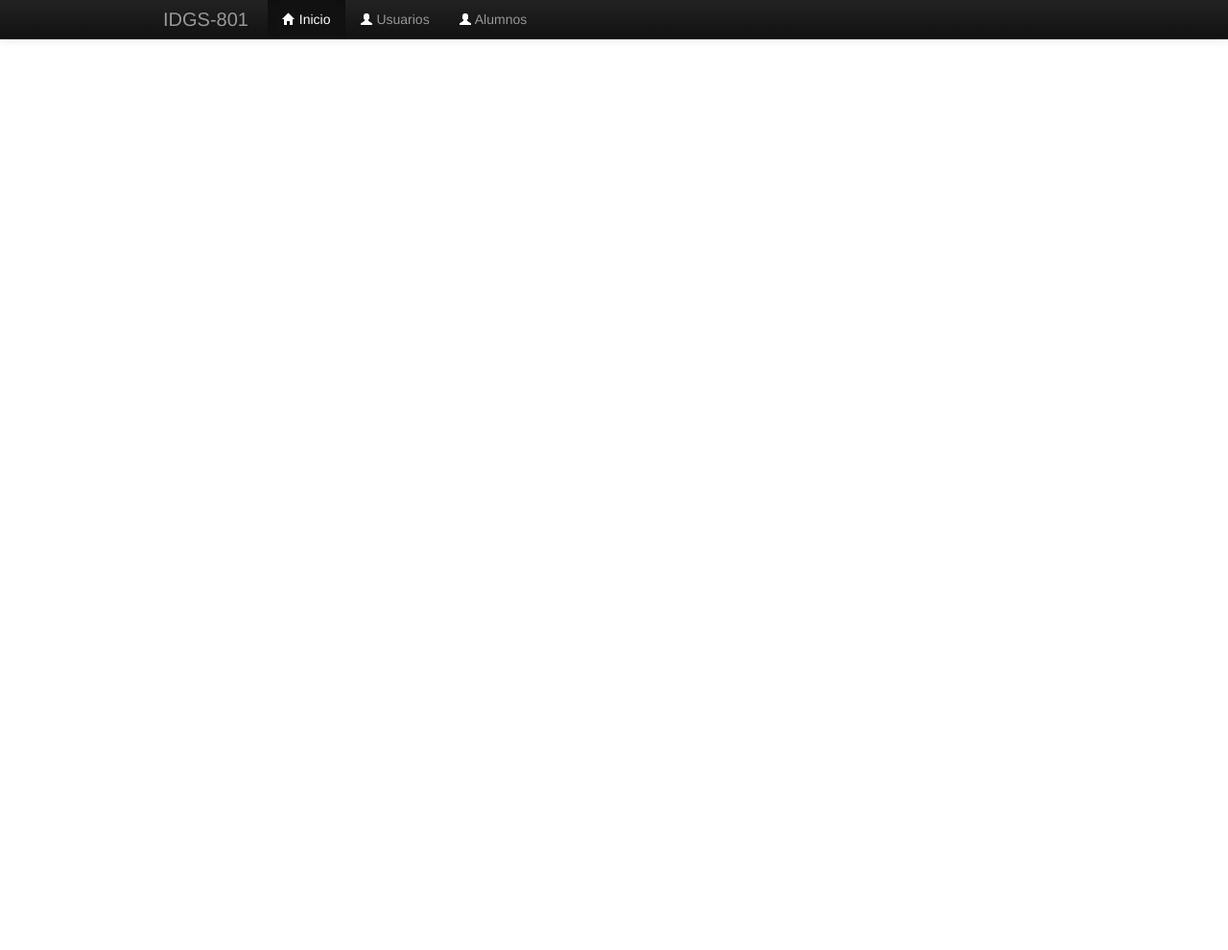
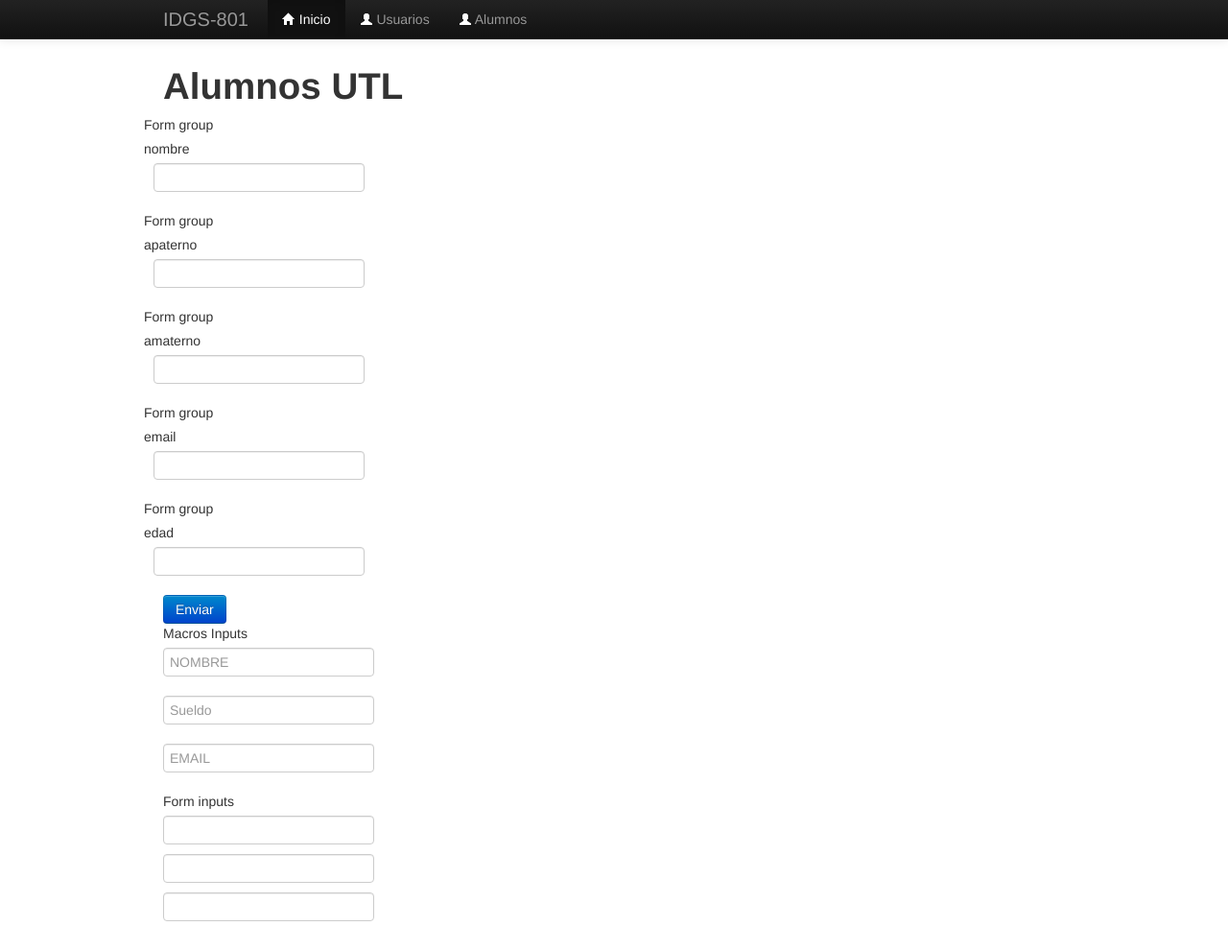
Before and after one commit to IDGS-801-19002167/IntroFlaskIDGS801, a Flask app: page /alumnos in a window 1280 px wide. Shown: the whole page at 96% size. Before the commit the page ends 42 px from the top, so only its background shows below. Run offline with Flask 3, Linux system fonts and the light colour scheme; some libraries are stand-ins or nearby versions.

Commit message:
CCIRS_29012024_Formularios

```diff
--- a/forms.py
+++ b/forms.py
@@ -1,7 +1,16 @@
+# WTF imports
 from wtforms import Form
-from wtforms import StringField,TelField
+from wtforms import StringField,TelField, IntegerField
+from wtforms.validators import DataRequired, Email
+from wtforms import EmailField
 
+# Flask imports
+from flask_wtf import FlaskForm
+
+# Class
 class UserForm(Form):
     nombre = StringField("nombre")
-    email = StringField("email") #crear campo de validacion correcto
-    apaterno = TelField("apaterno")
+    email = EmailField("email") #crear campo de validacion correcto
+    apaterno = StringField("apaterno")
+    amaterno = StringField("amaterno")
+    edad = IntegerField("edad")
--- a/main.py
+++ b/main.py
@@ -1,4 +1,6 @@
 from flask import Flask,render_template,request
+
+import forms
 
 app = Flask(__name__)
 
@@ -6,11 +8,13 @@ app = Flask(__name__)
 def index():
     return render_template("index.html")
 
-@app.route("/alumnos")
+@app.route("/alumnos", methods = ["GET","POST"])
 def alumnos():
-    titulo="UTL"
-    nombres=["Pedro","Juan","Mario"]
-    return render_template("alumnos.html", titulo=titulo, nombres=nombres)
+    alumno_clase = forms.UserForm(request.form)
+    if request.method == "POST":
+        pass
+
+    return render_template("alumnos.html", form = alumno_clase)
 
 @app.route("/maestros")
 def maestros():
--- /dev/null
+++ b/templates/_macros.html
@@ -0,0 +1,21 @@
+<!-- Macro attr -->
+{% macro datos (name, placeholder, type = "text", class="") %}
+
+<p>
+  <input type="{{ type }}" name="{{ name }}" placeholder="{{ placeholder }}" />
+</p>
+
+<!-- End Macro attr -->
+{% endmacro %}
+
+{% macro camposNuevos (field) %}
+
+<td>
+    {{ field.label }}
+</td>
+
+<dd>
+    {{ field(**kwargs) | safe }}
+</dd>
+
+{% endmacro %}
--- a/templates/alumnos.html
+++ b/templates/alumnos.html
@@ -1,11 +1,75 @@
+<!-- Extends layout -->
 {% extends "layout2.html" %}
 
-{% block container %}
+<!-- Content -->
+{% block content %}
 
+<!-- Macros -->
+{% import "_macros.html" as macros %}
+
+<!-- Form content -->
 <h1>Alumnos UTL</h1>
-<h2>Escuela: {{ titulo }}</h2>
-{% for nom in nombres %}
-<h3 class="text-danger">{{ nom }}</h3>
-{% endfor %}
 
+<div class="container-fluid">
+    <div class="row">
+        <div class="col-sm-6">
+            <form action="" method="POST" novalidate>
+                <div class="row control-group">
+                    <div class="form-group col-xs-12 floating-label-form-group controls">
+                        <!-- Form group -->
+                        <label for="">Form group</label>
+                        {{ macros.camposNuevos(form.nombre, class="form-control") }}
+                    </div>
+                </div>
+                <div class="row control-group">
+                    <div class="form-group col-xs-12 floating-label-form-group controls">
+                        <!-- Form group -->
+                        <label for="">Form group</label>
+                        {{ macros.camposNuevos(form.apaterno, class="form-control") }}
+                    </div>
+                </div>
+                <div class="row control-group">
+                    <div class="form-group col-xs-12 floating-label-form-group controls">
+                        <!-- Form group -->
+                        <label for="">Form group</label>
+                        {{ macros.camposNuevos(form.amaterno, class="form-control") }}
+                    </div>
+                </div>
+                <div class="row control-group">
+                    <div class="form-group col-xs-12 floating-label-form-group controls">
+                        <!-- Form group -->
+                        <label for="">Form group</label>
+                        {{ macros.camposNuevos(form.email, class="form-control") }}
+                    </div>
+                </div>
+                <div class="row control-group">
+                    <div class="form-group col-xs-12 floating-label-form-group controls">
+                        <!-- Form group -->
+                        <label for="">Form group</label>
+                        {{ macros.camposNuevos(form.edad, class="form-control") }}
+                    </div>
+                </div>
+
+                <button type="submit" class="btn btn-primary" id="btn1" name="btn1">
+                    Enviar
+                </button>
+
+
+                <!-- Macros inputs -->
+                <label for="">Macros Inputs</label>
+                {{ macros.datos("Nombre", "NOMBRE") }}
+                {{ macros.datos("Sueldo", "Sueldo", "number") }}
+                {{ macros.datos("Email", "EMAIL", "email") }}
+
+                <label for="">Form inputs</label>
+                <!-- Form inputs -->
+                {{ form.nombre }} <br />
+                {{ form.email }} <br />
+                {{ form.edad }} <br />
+            </form>
+        </div>
+    </div>
+</div>
+
+<!-- END CONTENT -->
 {% endblock %}
```
Also changed, not shown: requirements.txt (added, +8 -0 lines).
